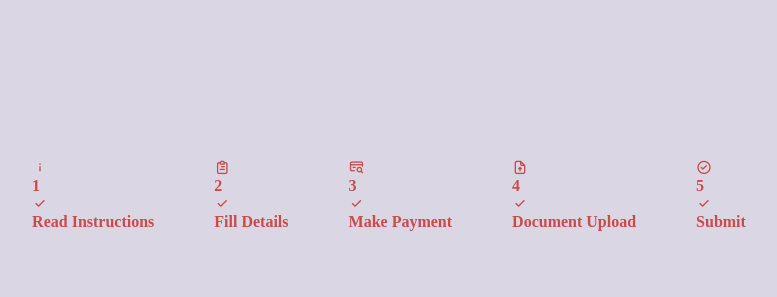
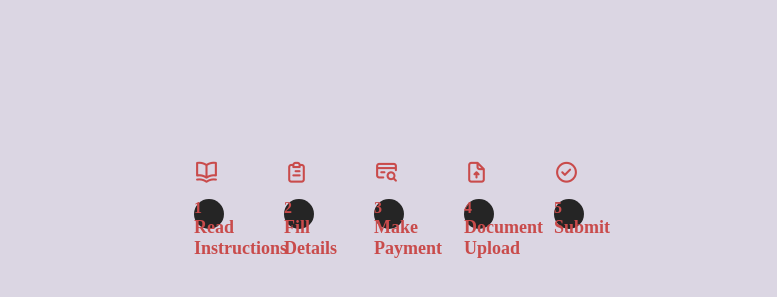
Before and after one commit to Saurabh-kumar09/JavaScript-CodePedia, a plain HTML site: page projects/progress-steps/index.html in a window 1280 px wide. Shown: the part 255-552 px from the top of the page, without its empty margins (251-1028 px from the left). Drawn offline with nearby package versions, Linux system fonts and the light colour scheme; a web font is replaced by a local one.

Commit message:
updating icons

```diff
--- a/projects/progress-steps/index.html
+++ b/projects/progress-steps/index.html
@@ -16,7 +16,7 @@
         </div>
         <ul>
             <li>
-                <i class="uil uil-info icon"></i>
+                <i class="uil uil-book-open icon"></i>
                 <div class="progress one">
                     <p>1</p>
                     <i class="uil uil-check"></i>
--- a/projects/progress-steps/style.css
+++ b/projects/progress-steps/style.css
@@ -26,6 +26,9 @@
     background-color: var(--cblue);
 }
 
+
+/* Heading */
+
 .head {
     text-align: center;
     margin-top: 200px;
@@ -37,6 +40,9 @@
 .head span {
     color: var(--red);
 }
+
+
+/* List points */
 
 ul {
     display: flex;
@@ -54,4 +60,31 @@ ul li {
     font-weight: 800;
 }
 
-ul li .progress {}
+
+/* Icons, text & steps */
+
+ul li .progress .uil {
+    display: none;
+}
+
+ul li .icon {
+    font-size: 25px;
+}
+
+ul li .progress {
+    margin: 12px 0;
+    width: 30px;
+    height: 30px;
+    border-radius: 50%;
+    background-color: var(--cblack);
+    display: grid;
+    place-items: initial;
+    position: relative;
+    cursor: pointer;
+}
+
+ul li .text {
+    font-size: 18px;
+}
+
+ul li .progress .p {}
```
